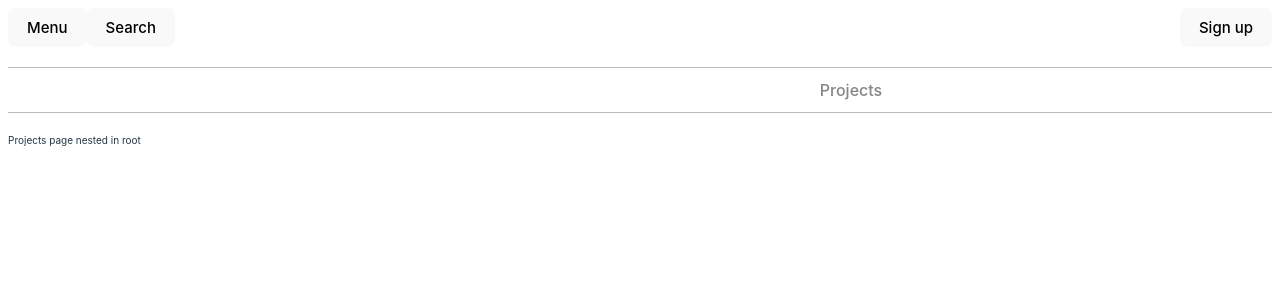
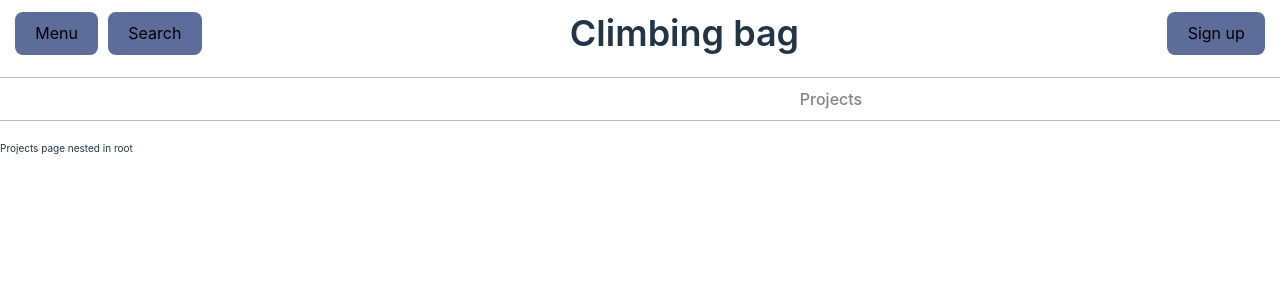
Before and after one commit to Burns1980/climbing-journal, a React (Vite) app: page /projects in a window 1280 px wide. Shown: the top 300 px of the page. Built offline with nearby package versions, Linux system fonts and the light colour scheme.

Commit message:
refactors styling for navbar and header

```diff
--- /dev/null
+++ b/src/components/button/Button.jsx
@@ -0,0 +1,14 @@
+/* eslint-disable react/prop-types */
+
+export default function Button({
+  className = 'btn text-md',
+  type = 'button',
+  children,
+  ...props
+}) {
+  return (
+    <button className={className} type={type} {...props}>
+      {children}
+    </button>
+  );
+}
--- a/src/components/header/Header.jsx
+++ b/src/components/header/Header.jsx
@@ -1,25 +1,26 @@
 import './header.css';
 import IconButton from '../icon-button/IconButton';
+import Button from '../button/Button';
 
 export default function Header() {
+  function handleClick() {
+    console.dir('clicked hamburger button');
+  }
+
   return (
     <header>
-      <div className="header-wrapper">
+      <div className="header-wrapper container">
         <div className="mobile-menu-icon">
           <IconButton
-            onClick={() => console.dir('clicked')}
+            onClick={handleClick}
             className="fa-solid fa-bars fa-2xl"
           />
         </div>
         <div className="desktop-header-wrapper">
-          <div className="first-btn-column">
-            <button type="button">Menu</button>
-            <button type="button">Search</button>
-          </div>
-          <div className="title">Climbing bag</div>
-          <div className="last-btn-column">
-            <button type="button">Sign up</button>
-          </div>
+          <Button>Menu</Button>
+          <Button>Search</Button>
+          <h1 className="title text-xxl">Climbing bag</h1>
+          <Button>Sign up</Button>
         </div>
       </div>
     </header>
--- a/src/components/header/header.css
+++ b/src/components/header/header.css
@@ -1,10 +1,35 @@
+header {
+  margin: 10px 0;
+}
+
 .mobile-menu-icon > button {
-  background-color: #2c2a2a;
+  background-color: var(--background-color);
   border: none;
 }
 
 .mobile-menu-icon > button:focus {
   outline: none;
+}
+
+.desktop-header-wrapper {
+  font-size: 1.5rem;
+  display: flex;
+  align-items: center;
+}
+
+.desktop-header-wrapper > button:nth-child(1) {
+  margin-right: 10px;
+}
+
+div.last-btn-column {
+  display: flex;
+  justify-content: flex-end;
+  flex: 1;
+}
+
+.title {
+  flex: 5;
+  text-align: center;
 }
 
 @media (max-width: 484px) {
@@ -16,26 +41,14 @@
     display: flex;
     align-items: center;
   }
-}
-.desktop-header-wrapper {
-  font-size: 1.5rem;
-  display: flex;
-  align-items: center;
+
+  div.desktop-header-wrapper :not(h1) {
+    display: none;
+  }
 }
 
-div.first-btn-column {
-  flex: 1;
+@media (min-width: 485px) {
+  div.mobile-menu-icon {
+    display: none;
+  }
 }
-
-div.last-btn-column {
-  display: flex;
-  justify-content: flex-end;
-  flex: 1;
-}
-
-div.title {
-  flex: 5;
-  color: rgb(255, 255, 255);
-  text-align: center;
-  font-size: 2.5rem;
-}
--- a/src/components/icon-button/IconButton.jsx
+++ b/src/components/icon-button/IconButton.jsx
@@ -1,8 +1,7 @@
 /* eslint-disable react/prop-types */
-import { useState } from 'react';
 import './iconButton.css';
 
-export default function IconButton({className, onClick}) {
+export default function IconButton({ className, onClick }) {
   return (
     <button onClick={onClick}>
       <i className={className}></i>
--- a/src/components/nav-bar/NavigationBar.jsx
+++ b/src/components/nav-bar/NavigationBar.jsx
@@ -13,13 +13,15 @@ Github projects
 export default function NavigationBar() {
   return (
     <nav className="top-navigation">
-      <ul className="navigation-list">
+      <div className="container">
+        <ul className="navigation-list text-md">
           {config.map((page) => (
             <li key={page.title}>
               <NavLink to={page.to}>{page.title}</NavLink>
             </li>
           ))}
         </ul>
+      </div>
     </nav>
   );
 }
--- a/src/components/nav-bar/navigationBar.css
+++ b/src/components/nav-bar/navigationBar.css
@@ -1,26 +1,37 @@
+nav {
+  --nav-border-color: #bbb;
+}
+
 nav.top-navigation {
   margin: 2rem 0 2rem 0;
-  border-bottom: 1px solid #bbb;
-  border-top: 1px solid #bbb;
-}
+  border-bottom: 1px solid var(--nav-border-color);
+  border-top: 1px solid var(--nav-border-color);
 
-nav.top-navigation a {
-  color: #fff;
-}
+  a {
+    color: #fff;
+  }
 
-/* nav.top-navigation a {
-  color: #ccc;
-} */
-
-nav.top-navigation a:hover {
-  color: #ccc;
+  a:hover {
+    color: #ccc;
+  }
 }
 
 ul.navigation-list {
   display: flex;
   justify-content: center;
   margin: 1rem 0 1rem 0;
-  font-size: 1.6rem;
+}
+
+@media (max-width: 484px) {
+  nav.top-navigation {
+    display: none;
+  }
+}
+
+ul.active {
+  left: 0;
+  display: flex;
+  flex-direction: column;
 }
 
 li {
--- a/src/index.css
+++ b/src/index.css
@@ -1,15 +1,21 @@
-html {
-  font-size: 10px;
+* {
+  box-sizing: border-box;
+  margin: 0;
+  padding: 0;
 }
 
 :root {
+  --mobile-max-width: 484px;
+  --background-color: #2c2a2a;
+  --primary-link-color: #646cff;
+  --primary-link-hover-color: #535bf2;
   font-family: Inter, system-ui, Avenir, Helvetica, Arial, sans-serif;
   line-height: 1.5;
   font-weight: 400;
 
   color-scheme: light dark;
   color: rgba(255, 255, 255, 0.87);
-  background-color: #2c2a2a;
+  background-color: var(--background-color);
 
   font-synthesis: none;
   text-rendering: optimizeLegibility;
@@ -17,25 +23,22 @@ html {
   -moz-osx-font-smoothing: grayscale;
 }
 
+html {
+  font-size: 10px;
+}
+
 ul {
-  list-style-type: none;
+  list-style: none;
 }
 
 a {
+  text-decoration: none;
   font-weight: 500;
-  color: #646cff;
-  text-decoration: inherit;
-}
-a:hover {
-  color: #535bf2;
 }
 
-body {
-  /* margin: 0;
-  display: flex; */
-  /* place-items: center; */
-  /* min-width: 320px;
-  min-height: 100vh; */
+img {
+  /*Will keep images from overflowing outside on it's contianer */
+  max-width: 100%;
 }
 
 h1 {
@@ -43,25 +46,93 @@ h1 {
   line-height: 1.1;
 }
 
-button {
+button:focus,
+button:focus-visible {
+  outline: 4px auto -webkit-focus-ring-color;
+}
+
+/* Utility classes */
+.container {
+  max-width: 1280px;
+  margin: 0 auto;
+  padding: 0 15px;
+}
+
+/* Button classes */
+.btn {
+  display: inline-block;
   border-radius: 8px;
   border: 1px solid transparent;
   padding: 0.6em 1.2em;
-  font-size: 1em;
   font-weight: 500;
   font-family: inherit;
   background-color: #5d6d99;
   cursor: pointer;
   transition: border-color 0.25s;
 }
-button:hover {
-  border-color: #646cff;
-}
-button:focus,
-button:focus-visible {
-  outline: 4px auto -webkit-focus-ring-color;
+
+.btn:hover {
+  opacity: 0.9;
 }
 
+/* Link classes */
+.lnk {
+  color: var(--primary-link-color);
+
+  :hover {
+    color: var(--primary-link-hover-color);
+  }
+}
+
+/*Text classes */
+.text-xxl {
+  font-size: 3.6rem;
+  line-height: 1.3;
+  font-weight: 600;
+}
+
+/* .text-xl {
+  font-size: 3rem;
+  line-height: 1.4;
+  font-weight: normal;
+} */
+
+.text-lg {
+  font-size: 2.4rem;
+  line-height: 1.4;
+  font-weight: normal;
+}
+
+.text-md {
+  font-size: 1.6rem;
+  line-height: 1.4;
+  font-weight: normal;
+}
+
+/* .text-sm {
+  font-size: 1rem;
+  line-height: 1.4;
+  font-weight: normal;
+} */
+
+.text-center {
+  text-align: center;
+}
+
+/*Mobile menu */
+.mobile-menu {
+  position: fixed;
+  top: 0;
+  left: -300px;
+  background: var(--background-color);
+  width: 250px;
+  height: 100%;
+  z-index: 100;
+  box-shadow: 0px 0px 10px rgba(0, 0, 0, 0.2);
+  transition: left 0.3s ease-in-out;
+}
+
+/* Responsive styling */
 @media (prefers-color-scheme: light) {
   :root {
     color: #213547;
@@ -74,16 +145,3 @@ button:focus-visible {
     background-color: #f9f9f9;
   }
 }
-
-@media (max-width: 484px) {
-  div.first-btn-column,
-  div.last-btn-column,
-  nav.top-navigation {
-    display: none;
-  }
-}
-@media (min-width: 485px) {
-  div.mobile-menu-icon {
-    display: none;
-  }
-}
--- a/src/routes/Home.jsx
+++ b/src/routes/Home.jsx
@@ -1,9 +1,10 @@
-import Standings from "../apps/standings/standings";
+import PageWrapper from './PageWrapper';
+import Standings from '../apps/standings/standings';
 
 export default function Home() {
   return (
-    <section>
+    <PageWrapper title="Home" className="container">
       <Standings />
-    </section>
-  )
+    </PageWrapper>
+  );
 }
--- /dev/null
+++ b/src/routes/PageWrapper.jsx
@@ -0,0 +1,9 @@
+/* eslint-disable react/prop-types */
+export default function PageWrapper({ title, children, ...props }) {
+  return (
+    <section {...props}>
+      <h2>{title}</h2>
+      {children}
+    </section>
+  );
+}
```
Also changed, not shown: src/components/button/button.css (added). Lines whose indentation alone changed are shown as unchanged.
